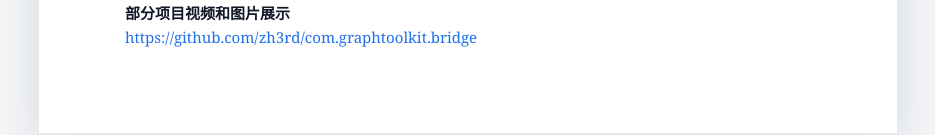
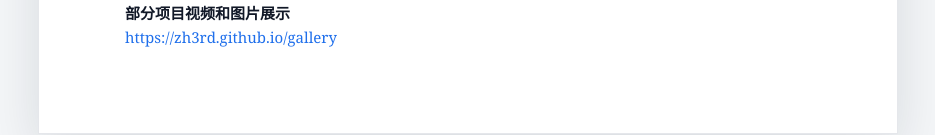
Before and after one commit to zh3rd/zh3rd.github.io, a website: page resume.html in a window 1280 px wide. Shown: the part 2187-2322 px from the top of the page, without its empty margins (172-1107 px from the left). Drawn offline with Linux system fonts and the light colour scheme.

Commit message:
Update gallery link in resume

```diff
--- a/resume.html
+++ b/resume.html
@@ -154,7 +154,7 @@
           </div>
           <p class="gallery-note">
             <strong>部分项目视频和图片展示</strong><br>
-            <a href="https://github.com/zh3rd/com.graphtoolkit.bridge">https://github.com/zh3rd/com.graphtoolkit.bridge</a>
+            <a href="https://zh3rd.github.io/gallery">https://zh3rd.github.io/gallery</a>
           </p>
         </section>
       </article>
```
